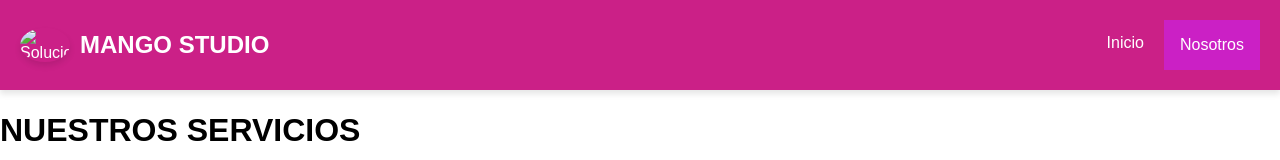
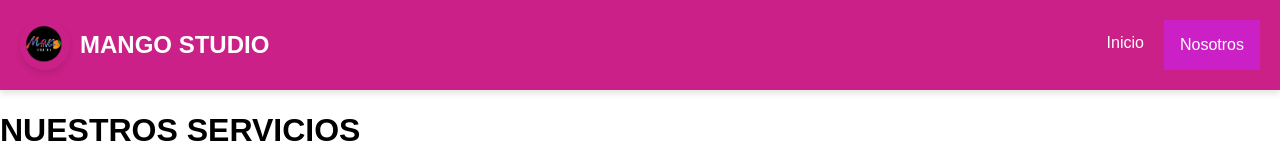
Before and after one commit to LUCIAMEFLEH/mangos, a plain HTML site: page HTML/servicios.html in a window 1280 px wide. Shown: the top 160 px of the page. Drawn offline with Linux system fonts and the light colour scheme.

Commit message:
Update servicios.html

```diff
--- a/HTML/servicios.html
+++ b/HTML/servicios.html
@@ -8,7 +8,7 @@
 <body>
     <header>
         <div class="logo-titulo">
-            <img id="icono1" src="./IMAGENES/logo1.png" alt="Soluciones">       <!-- Imagen del logo de la empresa con un identificador único (id). -->
+            <img id="icono1" src="../IMAGENES/logo1.png" alt="Soluciones">       <!-- Imagen del logo de la empresa con un identificador único (id). -->
             <h1 id="superior">MANGO STUDIO</h1>                                    <!-- Título de la empresa con un identificador único (id) para estilo personalizado. -->
         </div>
         <nav class="navbar">
```
